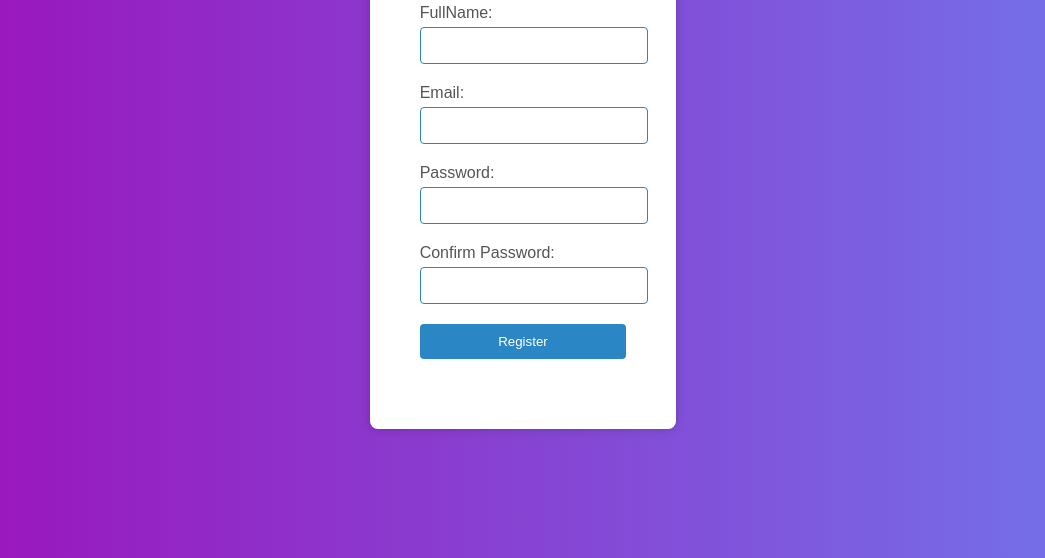
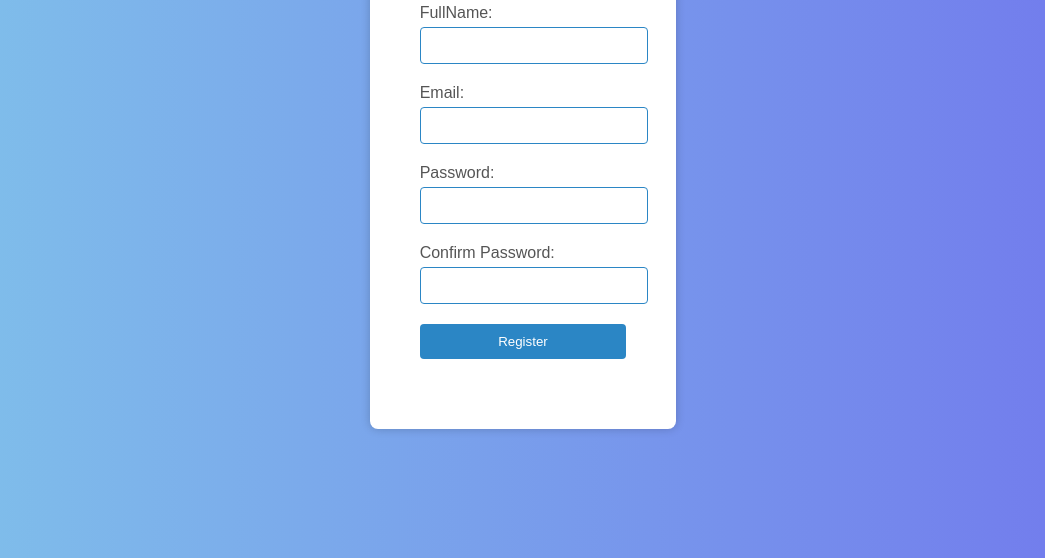
Before and after one commit to imhemayatsangin/Registration-Form, a plain HTML site: page index.html in a window 1280 px wide. Shown: the part 242-800 px from the top of the page, without its empty margins (117-1162 px from the left). Drawn offline with Linux system fonts and the light colour scheme.

Commit message:
changed background color

```diff
--- a/css/style.css
+++ b/css/style.css
@@ -6,7 +6,7 @@ body{
     justify-content: center;
     align-items: center;
     min-height: 100vh;
-    background: linear-gradient(to right,#9d0fb9,#7177ed);
+    background: linear-gradient(to right,#80c3ea,#7177ed);
     animation: color-transition 20s linear infinite;
 
 }
```
Also changed, not shown: index.html (+0 -1 lines).
